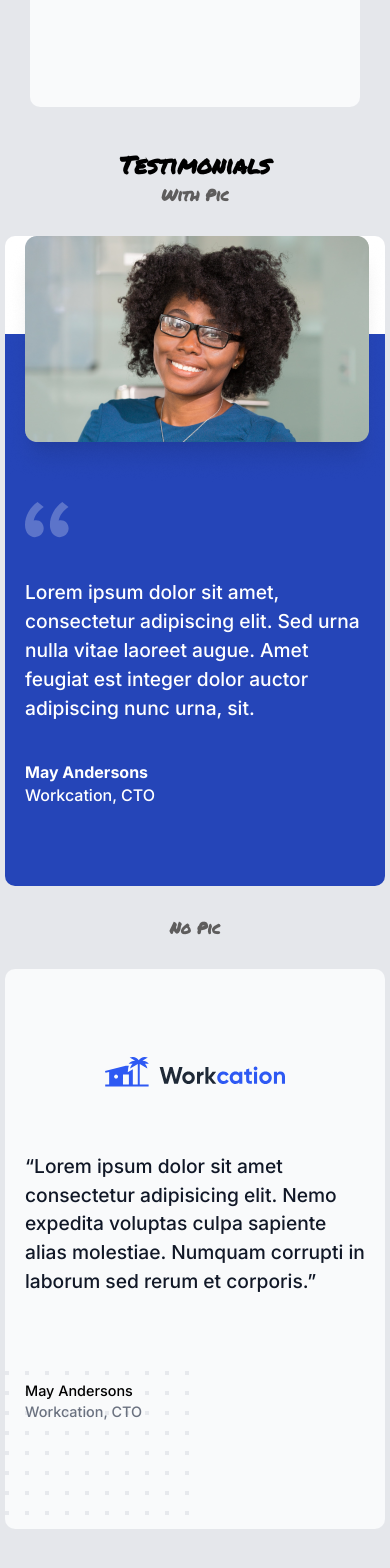
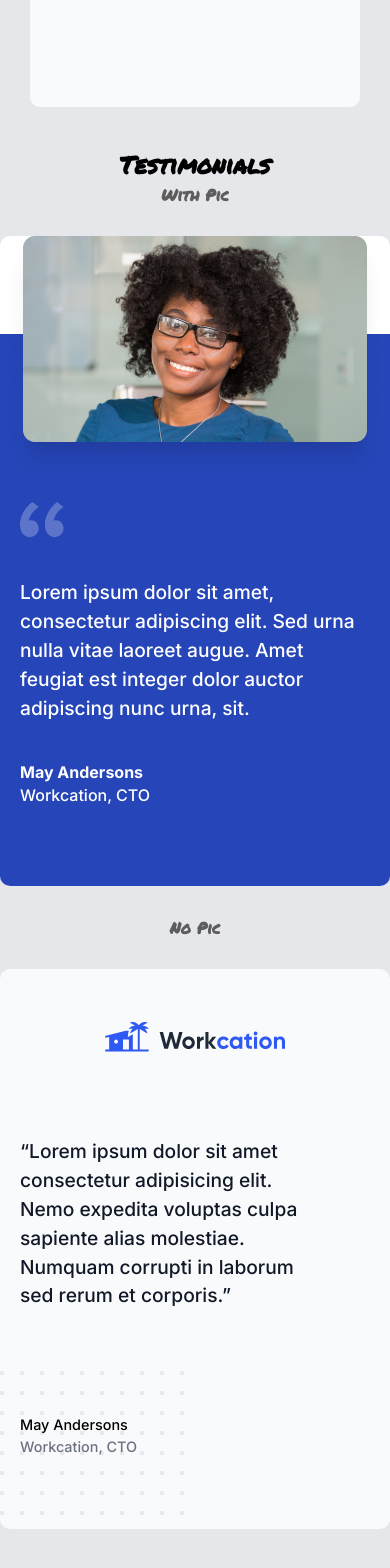
Before and after one commit to Wanjohi-maina/Component-Library, a React (Vite) app: page / in a window 390 px wide. Shown: the part 1121-2689 px from the top of the page. Built offline with nearby package versions, Linux system fonts and the light colour scheme; a web font is replaced by a local one.

Commit message:
code refactoring

```diff
--- a/src/index.css
+++ b/src/index.css
@@ -220,7 +220,7 @@ button.button-pill{
 /* Testimonials Component */
 .test-container{
   background-color: #2545B8;
-  width: 100%;
+  max-width: 100%;
   height: 400px;
   display: flex;
   align-items: center;
@@ -266,7 +266,7 @@ button.button-pill{
 }
 .testNoPic-container{
   background-color: #F9FAFB;
-  width: 100%;
+  max-width: 100%;
   height: 400px;
   margin-top: 30px;
   margin-bottom: 60px;
@@ -372,7 +372,7 @@ button.button-pill{
        white 15%,
        #2545B8 15%
         );
-        width: 380px;
+        /* width: 380px; */
         height: 650px;
         margin: 30px auto;
         border-radius: 10px;
@@ -384,6 +384,7 @@ button.button-pill{
       }
       .logo-small{
         display: block;
+        margin: 0 auto;
 
       }
       .test-flex{
@@ -397,7 +398,7 @@ button.button-pill{
      }
      .testNoPic-container{
 
-      width: 380px;
+      /* width: 380px; */
       height: 560px;
       margin: 30px auto 60px;
       border-radius: 10px;
@@ -410,19 +411,19 @@ button.button-pill{
       height: 30%;
     }
 
-    .testNoPic-info{
+    .testNoPic-info,
+    .testNoPicMobile-name{
       text-align: start;
+      align-self: start;
+      padding: 20px;
     }
    .testNoPic-name{
     display: none;
   }
    .testNoPicMobile-name{
     display: block;
-    align-self: start;
-    text-align: start;
     font-weight: 500;
     line-height: 1.5;
     font-size: 0.9rem;
-    padding: 20px;
    }
 }
```
